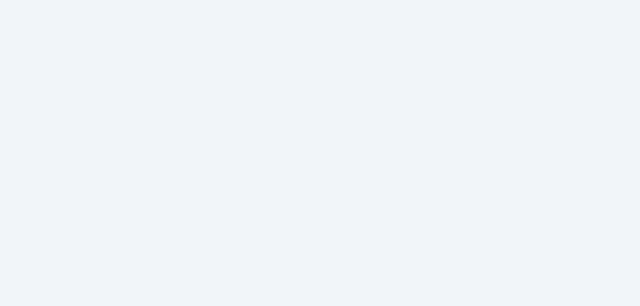
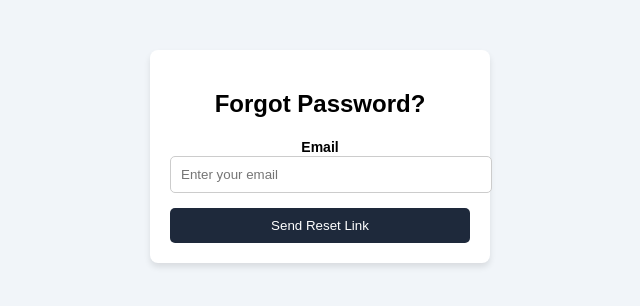
Before and after one commit to astik0398/whatsappbot-task-management, a React (Create React App) app: page /forgot-password in a window 1280 px wide. Before the commit this address had no page. Shown: the top 306 px of the page, without its empty margins (320-960 px from the left). Built offline with nearby package versions, Linux system fonts and the light colour scheme.

Commit message:
restriction for logged in users

```diff
--- a/package.json
+++ b/package.json
@@ -9,6 +9,7 @@
     "cra-template": "1.2.0",
     "react": "^19.0.0",
     "react-dom": "^19.0.0",
+    "react-icons": "^5.5.0",
     "react-router-dom": "^7.1.3",
     "react-scripts": "5.0.1",
     "react-toastify": "^11.0.5",
--- a/src/AllRoutes/MainRoute.jsx
+++ b/src/AllRoutes/MainRoute.jsx
@@ -5,6 +5,7 @@ import Table from '../components/Table'
 import Dashboard from '../components/Dashboard'
 import Signup from '../components/Signup'
 import Login from '../components/Login'
+import ForgotPassword from '../components/ForgotPassword'
 
 function MainRoute() {
   return (
@@ -15,6 +16,9 @@ function MainRoute() {
             <Route path='/login' element={<Login/>}/>
             <Route path='/register' element={<Signup/>}/>
             <Route path='/' element={<Dashboard/>}/>
+
+            <Route path="/forgot-password" element={<ForgotPassword />} />
+
         </Routes>
     </div>
   )
--- a/src/components/AddEmployee.jsx
+++ b/src/components/AddEmployee.jsx
@@ -1,4 +1,4 @@
-import React, { useState } from "react";
+import React, { useEffect, useState } from "react";
 import "../styles/AddEmployee.css";
 import supabase from "../supabaseClient";
 import { ToastContainer, toast } from "react-toastify";
@@ -9,11 +9,19 @@ function AddEmployee({ setShowUpload }) {
   const [name, setName] = useState("");
   const [phoneNumber, setPhoneNumber] = useState("");
   const [flag, setFlag] = useState(false)
+  const [userId, setUserId] = useState(null)
+
+     useEffect(()=> {
+        const user_id = localStorage.getItem('user_id')
+        console.log(user_id);
+
+        setUserId(user_id)
+      }, [])
 
   const handleSubmit = async() => {
     const { data, error } = await supabase.from("tasks").insert([
-        { name: name, phone: phoneNumber }
-      ]);
+        { name: name, phone: phoneNumber,  userId: userId}
+      ])
 
       if (error) {
         console.error("Error inserting data:", error.message);
--- a/src/components/EmployeeTable.jsx
+++ b/src/components/EmployeeTable.jsx
@@ -15,11 +15,25 @@ function EmployeeTable({flag, setFlag}) {
   const [phoneNumber, setPhoneNumber] = useState("")
   const [id, setId] = useState('')
   const [searchText, setSearchText] = useState("")
+  const [userId, setUserId] = useState('')
+
+  useEffect(()=> {
+        const user_id = localStorage.getItem('user_id')
+        console.log('EMPLOYEE TABLE user_id',user_id);
+
+        setUserId(user_id)
+      }, [])
+
+      useEffect(() => {
+        if (userId) {  // Ensure userId is set before fetching
+          getAllTasks();
+        }
+      }, [userId, flag]);
 
   async function getAllTasks() {
     const { data, error } = await supabase
       .from("tasks")
-      .select("name, id ,phone");
+      .select("name, id ,phone").eq('userId', userId)
 
     if (error) {
       throw error;
@@ -35,10 +49,6 @@ function EmployeeTable({flag, setFlag}) {
     setAllTasks(data);
     setHeaders(Object.keys(data[0]));
   }
-
-  useEffect(() => {
-    getAllTasks();
-  }, [flag]);
 
   function handleWhatsappClick(phone_number) {
     window.open(`https://wa.me/${phone_number}`);
--- /dev/null
+++ b/src/components/ForgotPassword.jsx
@@ -0,0 +1,53 @@
+import React, { useState } from 'react';
+import { toast, ToastContainer } from 'react-toastify';
+import { useNavigate } from 'react-router-dom';
+import '../styles/ForgotPassword.css';
+import supabase from '../supabaseClient';
+
+function ForgotPassword() {
+  const [email, setEmail] = useState('');
+  const navigate = useNavigate();
+
+  async function handleForgotPassword(e) {
+    e.preventDefault();
+
+    if (!email) {
+      toast.error('Please enter your email!');
+      return;
+    }
+
+    const { error } = await supabase.auth.resetPasswordForEmail(email)
+
+    if (error) {
+      toast.error('Error sending reset email. Please try again later!');
+      console.error(error);
+      return;
+    }
+
+    toast.success('Password reset email sent! Please check your inbox.');
+    setTimeout(() => {
+        navigate('/login');
+    }, 3000);
+  }
+
+  return (
+    <div style={{ display: 'flex', justifyContent: 'center', padding: '50px' }}>
+      <form onSubmit={handleForgotPassword} className="forgot-password-form">
+        <h2>Forgot Password?</h2>
+        <div>
+          <label>Email</label>
+          <input
+            type="email"
+            placeholder="Enter your email"
+            value={email}
+            onChange={(e) => setEmail(e.target.value)}
+          />
+        </div>
+        <button type="submit">Send Reset Link</button>
+        <ToastContainer />
+      </form>
+    </div>
+  );
+}
+
+export default ForgotPassword;
--- a/src/components/Login.jsx
+++ b/src/components/Login.jsx
@@ -4,12 +4,17 @@ import bcrypt from 'bcryptjs';
 import { toast, ToastContainer } from 'react-toastify';
 import '../styles/Login.css'
 import supabase from '../supabaseClient';
-
+import { FaEye, FaEyeSlash } from "react-icons/fa";
 
 function Login() {
   const [email, setEmail] = useState('');
   const [password, setPassword] = useState('');
   const navigate = useNavigate()
+    const [showPassword, setShowPassword] = useState(false);
+
+    const handleTogglePassword = () => {
+      setShowPassword((prev) => !prev);
+    };
 
   async function handleLogin(e) {
     e.preventDefault();
@@ -37,7 +42,10 @@ function Login() {
     localStorage.setItem('user_id', data.id);
     localStorage.setItem('name', data.name)
     window.dispatchEvent(new Event("userLoggedIn"));
-    navigate('/')
+
+    setTimeout(() => {
+      navigate('/')
+    }, 2000);
   }
 
   return (
@@ -53,13 +61,30 @@ function Login() {
         <label>Email</label>
         <input value={email} onChange={(e) => setEmail(e.target.value)} type="email" placeholder='Enter your email'/>
       </div>
-      <div>
+      <div style={{ position: "relative" }}>
         <label>Password</label>
-        <input value={password} onChange={(e) => setPassword(e.target.value)} type="password" placeholder='Enter your password'/>
+        <input value={password} onChange={(e) => setPassword(e.target.value)} type={showPassword ? "text" : "password"} placeholder='Enter your password'/>
+        <span
+                  onClick={handleTogglePassword}
+                  style={{
+                    position: "absolute",
+                    right: "20px",
+                    top: "60%",
+                    transform: "translateY(-50%)",
+                    cursor: "pointer",
+                  }}
+                >
+                  {showPassword ? <FaEyeSlash color='grey'/> : <FaEye color='grey'/>}
+                </span>
       </div>
+     <div style={{display:'flex', flexDirection:'row-reverse', justifyContent:'space-between'}}>
+     <label>
+  <Link className="forgot-password-label" target='blank' to="/forgot-password">Forgot Password?</Link>
+</label>
       <label>
         Are you a new user? <Link className="newuser-label" to="/register">Signup</Link>
       </label>
+     </div>
       <button type="submit">Login</button>
       <ToastContainer />
     </form>
--- a/src/components/Signup.jsx
+++ b/src/components/Signup.jsx
@@ -4,7 +4,7 @@ import bcrypt from 'bcryptjs'; // Install this package
 import { toast, ToastContainer } from 'react-toastify';
 import '../styles/Signup.css'
 import supabase from '../supabaseClient';
-
+import { FaEye, FaEyeSlash } from "react-icons/fa";
 
 function Signup() {
   const [firstName, setFirstName] = useState('');
@@ -12,6 +12,11 @@ function Signup() {
   const [email, setEmail] = useState('');
   const [password, setPassword] = useState('');
   const navigate = useNavigate()
+  const [showPassword, setShowPassword] = useState(false);
+
+  const handleTogglePassword = () => {
+    setShowPassword((prev) => !prev);
+  };
 
   async function handleSignup(e) {
     e.preventDefault();
@@ -28,8 +33,24 @@ function Signup() {
 
     console.log('pass===>', password);
 
+    const { data: existingUser, error: checkError } = await supabase
+    .from('users')
+    .select('email')
+    .eq('email', email)
+    .single();
 
-    const hashedPassword = bcrypt.hashSync(password, 10); // Hash password
+    if (checkError && checkError.code !== 'PGRST116') {
+      toast.error('Error checking email availability');
+      console.error(checkError);
+      return;
+    }
+
+    if (existingUser) {
+      toast.error('Email is already in use!');
+      return;
+    }
+
+    const hashedPassword = bcrypt.hashSync(password, 10);
 
     console.log('hashedPassword===>', hashedPassword);
 
@@ -44,7 +65,10 @@ function Signup() {
       console.error(error);
     } else {
       toast.success('Signup successful!');
-      // navigate('/login')
+
+      setTimeout(() => {
+        navigate('/login')
+      }, 2000);
     }
   }
 
@@ -59,20 +83,32 @@ function Signup() {
       <div className="input-div">
         <div>
           <label>First Name</label>
-          <input value={firstName} onChange={(e) => setFirstName(e.target.value)} type="text" placeholder='Your first name'/>
+          <input value={firstName} onChange={(e) => setFirstName(e.target.value.trim())} type="text" placeholder='Your first name'/>
         </div>
         <div>
           <label>Last Name</label>
-          <input value={lastName} onChange={(e) => setLastName(e.target.value)} type="text" placeholder='Your last name'/>
+          <input value={lastName} onChange={(e) => setLastName(e.target.value.trim())} type="text" placeholder='Your last name'/>
         </div>
       </div>
       <div>
         <label>Email</label>
-        <input value={email} onChange={(e) => setEmail(e.target.value)} type="email" placeholder='Your email goes here'/>
+        <input value={email} onChange={(e) => setEmail(e.target.value.trim())} type="email" placeholder='Your email goes here'/>
       </div>
-      <div>
+      <div style={{ position: "relative" }}>
         <label>Password</label>
-        <input value={password} onChange={(e) => setPassword(e.target.value)} type="password" placeholder='Set your password'/>
+        <input value={password} onChange={(e) => setPassword(e.target.value)} type={showPassword ? "text" : "password"} placeholder='Set your password'/>
+        <span
+          onClick={handleTogglePassword}
+          style={{
+            position: "absolute",
+            right: "20px",
+            top: "55%",
+            transform: "translateY(-50%)",
+            cursor: "pointer",
+          }}
+        >
+          {showPassword ? <FaEyeSlash color='grey'/> : <FaEye color='grey'/>}
+        </span>
       </div>
       <label>
         Already have an account? <Link className="newuser-label" to="/login">Login</Link>
--- a/src/components/UploadFile.jsx
+++ b/src/components/UploadFile.jsx
@@ -11,6 +11,14 @@ import uploadIcon from '../assets/uploadIcon.svg'
 function UploadFile({setIsUploaded}) {
   const [allData, setAllData] = useState([]);
   const navigate = useNavigate();
+  const [userId, setUserId] = useState(null)
+
+   useEffect(()=> {
+      const user_id = localStorage.getItem('user_id')
+      console.log(user_id);
+
+      setUserId(user_id)
+    }, [])
 
   function handleFileUpload(e) {
     const file = e.target.files[0];
@@ -64,7 +72,12 @@ function UploadFile({setIsUploaded}) {
       return;
     }
 
-    const { data, error } = await supabase.from("tasks").insert(dataArray);
+    const tasksWithUserId = dataArray.map(task=> ({
+      ...task,
+      userId: userId
+    }))
+
+    const { data, error } = await supabase.from("tasks").insert(tasksWithUserId);
 
     if (error) {
       console.error("Error inserting tasks:", error);
--- /dev/null
+++ b/src/styles/ForgotPassword.css
@@ -0,0 +1,41 @@
+.forgot-password-form {
+    width: 300px;
+    padding: 20px;
+    background-color: #fff;
+    border-radius: 8px;
+    box-shadow: 0 4px 6px rgba(0, 0, 0, 0.1);
+  }
+
+  .forgot-password-form h2 {
+    text-align: center;
+  }
+
+  .forgot-password-form div {
+    margin-bottom: 15px;
+  }
+
+  .forgot-password-form label {
+    font-size: 14px;
+    font-weight: bold;
+  }
+
+  .forgot-password-form input {
+    width: 100%;
+    padding: 10px;
+    border: 1px solid #ccc;
+    border-radius: 5px;
+  }
+
+  .forgot-password-form button {
+    width: 100%;
+    padding: 10px;
+    background-color: #1e293b;
+    color: white;
+    border: none;
+    border-radius: 5px;
+    cursor: pointer;
+  }
+
+  .forgot-password-form button:hover {
+    background-color: #f39c12;
+  }
--- a/src/styles/Login.css
+++ b/src/styles/Login.css
@@ -49,3 +49,7 @@
     text-decoration: none;
     color: #f39c12;
 }
+
+.forgot-password-label{
+    color: #f39c12;
+}
```
Also changed, not shown: src/components/Table.jsx (+17 -5 lines), 1 other file (tests, documents, lock files or other folders).
